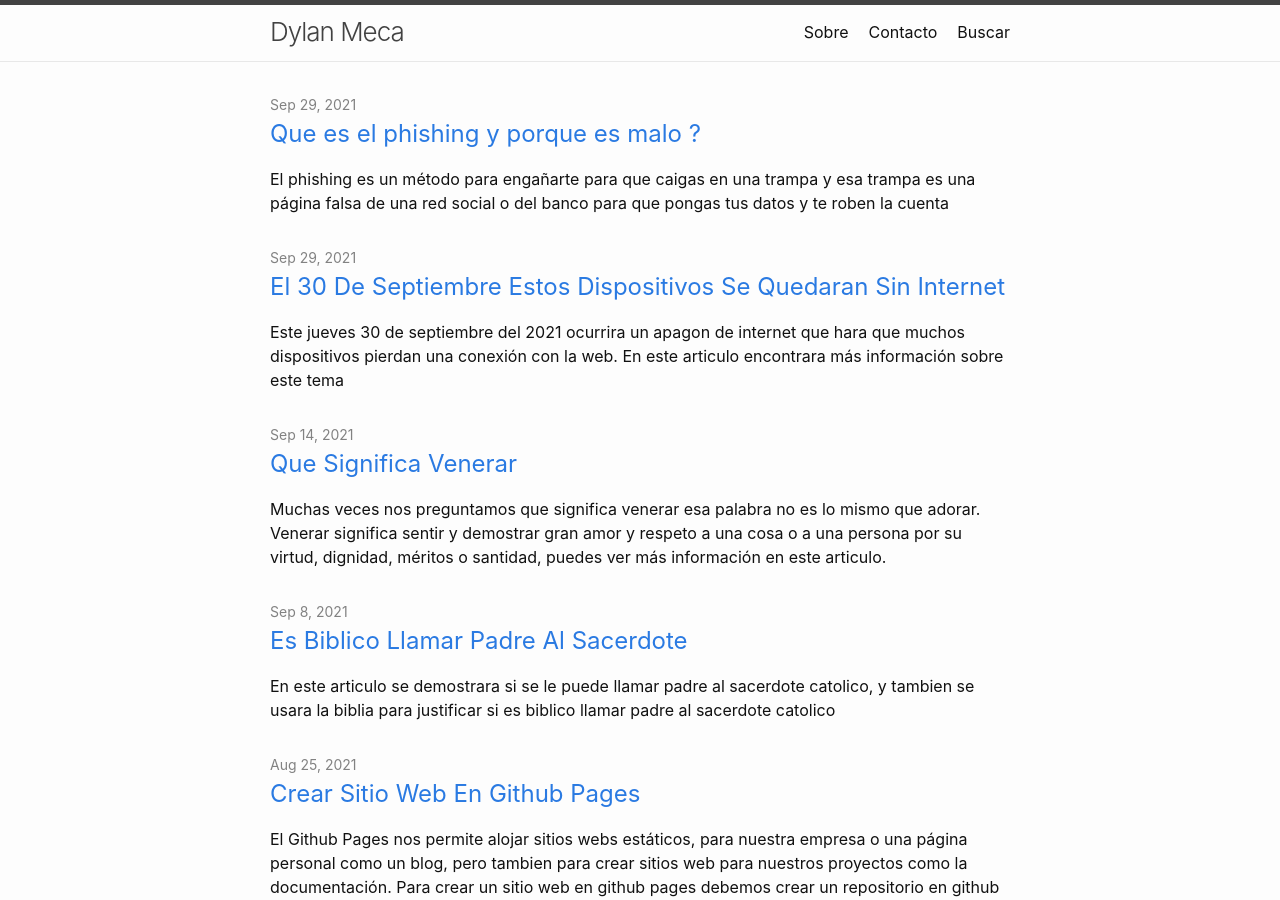
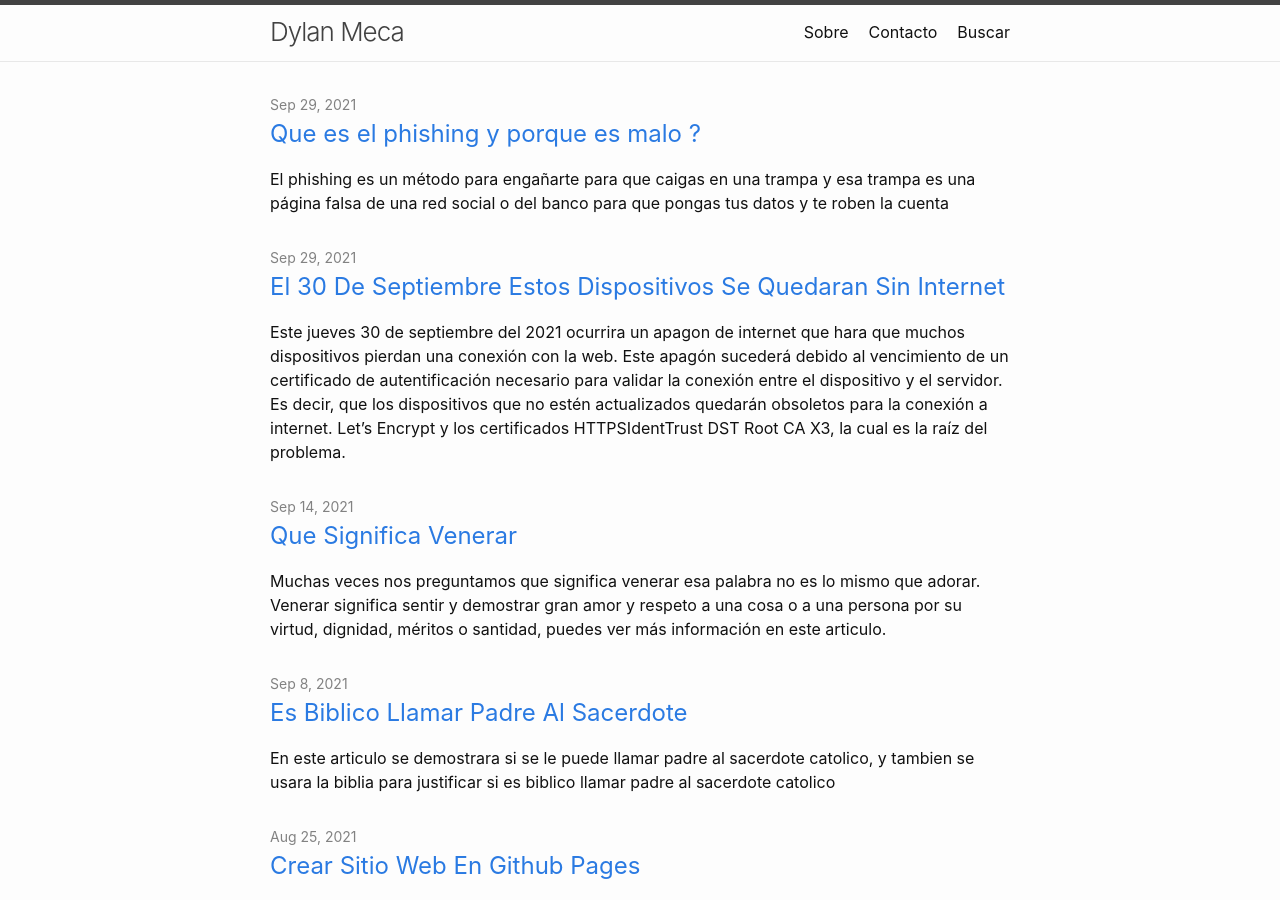
Before and after one commit to dylanmeca/dylanmeca.github.io, a Jekyll site: the page built from index.html, in a window 1280 px wide and 900 px high. Built offline with Jekyll 4.4.1, drawn with Linux system fonts in a browser that asks for light colours; the list of posts is cut into pages by our own code.

Commit message:
Update 2021-09-29-el-30-de-septiembre-estos-dispositivos-se-quedaran-sin-internet.md

```diff
--- a/_posts/2021-09-29-el-30-de-septiembre-estos-dispositivos-se-quedaran-sin-internet.md
+++ b/_posts/2021-09-29-el-30-de-septiembre-estos-dispositivos-se-quedaran-sin-internet.md
@@ -1,6 +1,6 @@
 ---
 layout: post
-description: Este jueves 30 de septiembre del 2021 ocurrira un apagon de internet que hara que muchos dispositivos pierdan una conexión con la web. En este articulo encontrara más información sobre este tema
+description: Este jueves 30 de septiembre del 2021 ocurrira un apagon de internet que hara que muchos dispositivos pierdan una conexión con la web. Este apagón sucederá debido al vencimiento de un certificado de autentificación necesario para validar la conexión entre el dispositivo y el servidor. Es decir, que los dispositivos que no estén actualizados quedarán obsoletos para la conexión a internet. Let’s Encrypt y los certificados HTTPSIdentTrust DST Root CA X3, la cual es la raíz del problema.
 keywords:
     - jueves 30 de septiembre
     - 30 de septiembre
```
